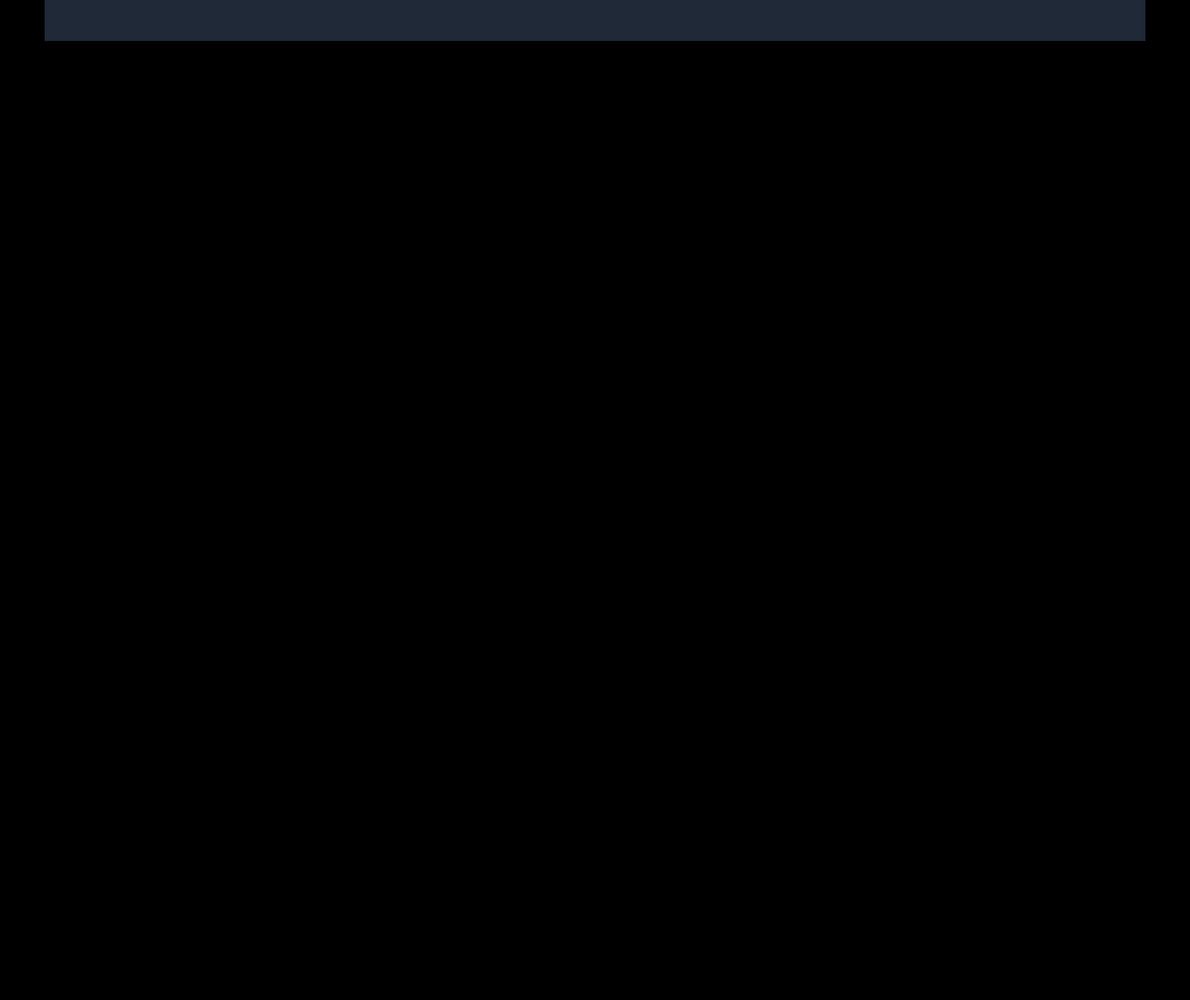
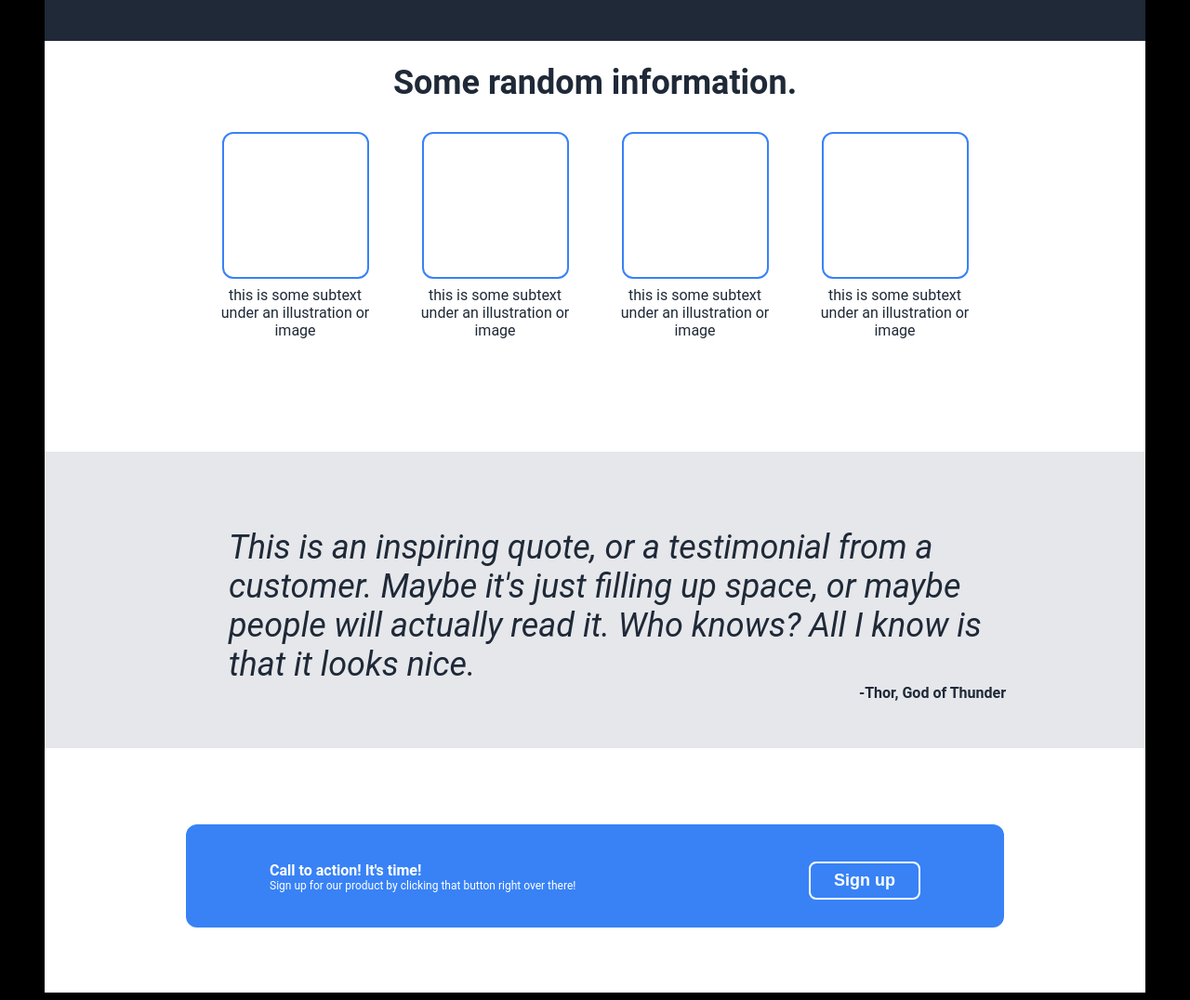
Before and after one commit to arnelsr/landing-page, a plain HTML site: page index.html in a window 1280 px wide. Shown: the part 380-1456 px from the top of the page at 93% size. Before the commit the page ends 800 px from the top, so only its background shows below. Drawn offline with Linux system fonts and the light colour scheme.

Commit message:
Finish lower body section

```diff
--- a/index.html
+++ b/index.html
@@ -32,6 +32,54 @@
       </div>
     </div>
     </div>
+    <div class="midbody1">
+     <div class="midbody1-header">Some random information.</div>
+      <div class="midbody1-content">
+        <div class="midbody1-image-text">
+        <div class="midbody1-image"></div>
+        <div class="midbody1-text"> this is some subtext under an illustration or image</div>
+        </div>
+        <div class="midbody1-image-text">
+        <div class="midbody1-image"></div>
+        <div class="midbody1-text"> this is some subtext under an illustration or image</div>
+      </div>
+      <div class="midbody1-image-text">
+        <div class="midbody1-image"></div>
+
+        <div class="midbody1-text"> this is some subtext under an illustration or image</div>
+    </div>
+      <div class="midbody1-image-text">
+        <div class="midbody1-image"></div>
+        <div class="midbody1-text"> this is some subtext under an illustration or image</div>
+      </div>
+     </div>
+    </div>
+     <div class="midbody2">
+      <div class="midbody2-quote">
+        This is an inspiring quote, or a testimonial from a customer. Maybe it's just filling up space, or maybe people will actually
+        read it. Who knows? All I know is that it looks nice.
+      </div>
+      <div class="midbody2-thor">
+        -Thor, God of Thunder
+      </div>
+    </div>
+
+    </div>
+    <div class="lower-body">
+      <div class="action-box">
+        <div class="action-box-left">
+          <div class="action">Call to action! It's time!</div>
+          <div class="action-subtext"> Sign up for our product by clicking that
+            button right over there!
+          </div>
+        </div>
+
+            <button class="low-button">Sign up</button>
+
+        </div>
+      </div>
+
+    </div>
 
 </body>
 </html>
--- a/style.css
+++ b/style.css
@@ -4,6 +4,7 @@ body {
     background-color: black;
     margin-left:48px;
     margin-right:48px;
+    overflow: scroll;
 
 
   }
@@ -89,7 +90,125 @@ ul {
       align-items: center;
 
   }
-  img {
-      width:426px;
-      height:226px;
+  .midbody1 {
+    background-color: white;
+    padding-top: 8px;
+    padding-left:150px;
+    padding-right:150px;
+    color:#1F2937;
+
+}
+.midbody1-header {
+    display:flex;
+    justify-content: center;
+    font-size: 36px;
+    font-weight:bolder;
+
+    padding:16px;
+}
+.midbody1-content {
+    display:flex;
+    justify-content: center;
+    padding:16px;
+    gap:8px;
+
+}
+.midbody1-image {
+    display:flex;
+    width:154px;
+    height:154px;
+    border: 2px;
+    border-color:#3882f6;
+    border-style:solid;
+    border-radius: 12px;
+
+}
+.midbody1-image-text {
+    display: flex;
+    flex-wrap:wrap;
+    justify-content: center;
+
+
   }
+
+.midbody1-text {
+    display:flex;
+    justify-content: center;
+    flex-wrap: wrap;
+    width:162px;
+    height:162px;
+    text-align: center;
+    margin-top: 8px;
+
+}
+.midbody2 {
+    display:flex;
+
+    flex-wrap: wrap;
+    background-color:#e5e7eb;
+    padding-top: 32px;
+    padding-left:150px;
+    padding-right:150px;
+    color:#1F2937;
+    align-items: center;
+    justify-content: flex-end;
+
+
+}
+.midbody2-quote {
+    background-color:#e5e7eb;
+    padding-top:50px;
+    font-size:36px ;
+    font-style: italic;
+    padding-left:48px;
+
+
+}
+.midbody2-thor {
+
+    font-weight: bolder;
+    margin-bottom:50px;
+
+
+}
+.lower-body {
+    display:flex;
+    flex-wrap: wrap;
+    background-color:white;
+    padding-top: 32px;
+    align-items: center;
+    justify-content: center;
+    padding-bottom:40px;
+
+}
+.action-box {
+    display:flex;
+    justify-content: space-between;
+    background-color:#3882f6;
+    padding-top:40px;
+    border-radius: 12px;
+    margin-top:50px;
+    width:700px;
+    color:white;
+    font-weight: bold;
+    padding-left: 90px;
+    padding-right:90px;
+    padding-bottom: 30px;
+    margin-bottom:30px;
+
+}
+.action-subtext {
+    font-size: 12px;
+    font-weight: normal;
+}
+.low-button {
+color:white;
+font-weight: bold;
+font-size:18px;
+border-radius:8px;
+padding:8px;
+padding-left: 25px;
+padding-right:25px;
+border-color:#e5e7eb;
+border:2px solid;
+}
```
